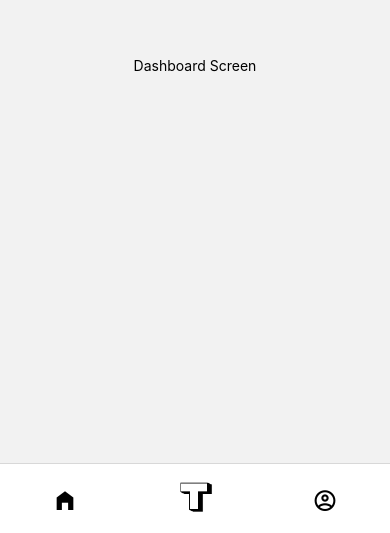
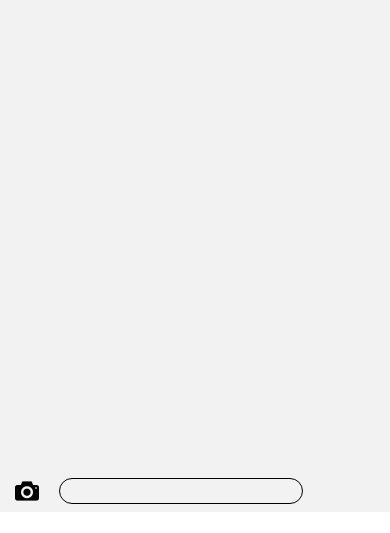
Before and after one commit to seenelm/train, a React Native app: screen /ChatScreen in a window 390 px wide. Shown: the part 332-865 px from the top of the page. After the commit the page ends 844 px from the top, so only its background shows below. Built offline with nearby package versions, Linux system fonts and the light colour scheme.

Commit message:
Refactored navigation

```diff
--- a/screens/Message.js
+++ b/components/Message.js
@@ -1,7 +1,6 @@
 import React from "react";
 import { View, Text, StyleSheet, Image, TouchableOpacity } from "react-native";
 import ProfilePic from "../assets/icons/profpic.png";
-import { SafeAreaView } from "react-native-safe-area-context";
 
 const Message = ({ name, content, onPress }) => {
   return (
--- a/navigation/AppNavigator.js
+++ b/navigation/AppNavigator.js
@@ -1,99 +1,16 @@
 import React from "react";
-import { createBottomTabNavigator } from "@react-navigation/bottom-tabs";
-import { Image, StyleSheet, View } from "react-native";
-import DashboardScreen from "../screens/DashboardScreen";
-import ChatList from "../screens/ChatList";
-import ProfileScreen from "../screens/ProfileScreen";
-import Chat from "../assets/icons/logo.png";
-import ChatFocus from "../assets/icons/logo-outline.png";
-import MaterialCommunityIcons from "react-native-vector-icons/MaterialCommunityIcons";
 import { NavigationContainer } from "@react-navigation/native";
 import { createStackNavigator } from "@react-navigation/stack";
-import ChatScreen from "../screens/ChatScreen";
+import MainNav from "./MainNav";
 
-const Tab = createBottomTabNavigator();
 const Stack = createStackNavigator();
-
-const ChatNav = () => {
-  return (
-    <View style={{ flex: 1 }}>
-      <Stack.Navigator>
-        <Stack.Screen name="ChatList" component={ChatList} />
-        <Stack.Screen name="ChatScreen" component={ChatScreen} />
-      </Stack.Navigator>
-    </View>
-  );
-};
 
 const AppNavigator = () => {
   return (
     <NavigationContainer>
-      <Tab.Navigator>
-        <Tab.Screen
-          name="Dash"
-          component={DashboardScreen}
-          options={{
-            tabBarLabel: "",
-            tabBarIcon: ({ color, size, focused }) => (
-              <MaterialCommunityIcons
-                name={focused ? "home-variant" : "home-variant-outline"}
-                size={size}
-                style={styles.image}
-              />
-            ),
-            headerShown: false,
-          }}
-        />
-        <Tab.Screen
-          name="Chat"
-          component={ChatNav}
-          options={{
-            tabBarLabel: "",
-            tabBarIcon: ({ focused }) => (
-              <View
-                style={{
-                  marginTop: 15,
-                  alignItems: "center",
-                  justifyContent: "center",
-                }}
-              >
-                <Image
-                  source={focused ? ChatFocus : Chat}
-                  style={{ width: 75, height: 75 }}
-                />
-              </View>
-            ),
-            headerShown: false,
-          }}
-        />
-        <Tab.Screen
-          name="Profile"
-          component={ProfileScreen}
-          options={{
-            tabBarLabel: "",
-            tabBarIcon: ({ color, size, focused }) => (
-              <MaterialCommunityIcons
-                name={focused ? "account-circle" : "account-circle-outline"}
-                style={styles.image}
-                size={size}
-              />
-            ),
-            headerShown: false,
-          }}
-        />
-      </Tab.Navigator>
+      <MainNav />
     </NavigationContainer>
   );
 };
 
-const styles = StyleSheet.create({
-  image: {
-    marginTop: 15,
-    marginBottom: -10,
-    color: "black",
-    justifyContent: "center",
-    alignItems: "center",
-  },
-});
-
 export default AppNavigator;
--- /dev/null
+++ b/navigation/BottomNav.js
@@ -0,0 +1,80 @@
+import React from "react";
+import { createBottomTabNavigator } from "@react-navigation/bottom-tabs";
+import { Image, StyleSheet, View } from "react-native";
+import DashboardScreen from "../screens/DashboardScreen";
+import ChatList from "../components/ChatList";
+import ProfileScreen from "../screens/ProfileScreen";
+import Chat from "../assets/icons/logo.png";
+import ChatFocus from "../assets/icons/logo-outline.png";
+import MaterialCommunityIcons from "react-native-vector-icons/MaterialCommunityIcons";
+
+const Tab = createBottomTabNavigator();
+
+export const BottomNav = () => {
+  return (
+    <Tab.Navigator>
+      <Tab.Screen
+        name="Dash"
+        component={DashboardScreen}
+        options={{
+          tabBarLabel: "",
+          tabBarIcon: ({ size, focused }) => (
+            <MaterialCommunityIcons
+              name={focused ? "home-variant" : "home-variant-outline"}
+              size={size}
+              style={styles.image}
+            />
+          ),
+          headerShown: false,
+        }}
+      />
+      <Tab.Screen
+        name="Chat"
+        component={ChatList}
+        options={{
+          tabBarLabel: "",
+          tabBarIcon: ({ focused }) => (
+            <View
+              style={{
+                marginTop: 15,
+                alignItems: "center",
+                justifyContent: "center",
+              }}
+            >
+              <Image
+                source={focused ? ChatFocus : Chat}
+                style={{ width: 75, height: 75 }}
+              />
+            </View>
+          ),
+          headerShown: false,
+        }}
+      />
+      <Tab.Screen
+        name="Profile"
+        component={ProfileScreen}
+        options={{
+          tabBarLabel: "",
+          tabBarIcon: ({ size, focused }) => (
+            <MaterialCommunityIcons
+              name={focused ? "account-circle" : "account-circle-outline"}
+              style={styles.image}
+              size={size}
+            />
+          ),
+          headerShown: false,
+        }}
+      />
+    </Tab.Navigator>
+  );
+};
+
+const styles = StyleSheet.create({
+  image: {
+    marginTop: 15,
+    marginBottom: -10,
+    color: "black",
+    justifyContent: "center",
+    alignItems: "center",
+  },
+});
--- /dev/null
+++ b/navigation/MainNav.js
@@ -0,0 +1,28 @@
+import React from "react";
+import { createStackNavigator } from "@react-navigation/stack";
+import { BottomNav } from "./BottomNav";
+import ChatScreen from "../screens/ChatScreen";
+import { View } from "react-native";
+
+const MainStack = createStackNavigator();
+
+const MainNav = () => {
+  return (
+    <View style={{ flex: 1 }}>
+      <MainStack.Navigator>
+        <MainStack.Screen
+          name="ChatList"
+          component={BottomNav}
+          options={{ headerShown: false }}
+        />
+        <MainStack.Screen
+          name="ChatScreen"
+          component={ChatScreen}
+          options={{ headerShown: false }}
+        />
+      </MainStack.Navigator>
+    </View>
+  );
+};
+
+export default MainNav;
--- a/screens/ChatScreen.js
+++ b/screens/ChatScreen.js
@@ -1,15 +1,23 @@
 import React from "react";
-import { View, Button, StyleSheet, TextInput } from "react-native";
+import {
+  View,
+  Button,
+  StyleSheet,
+  TextInput,
+  TouchableOpacity,
+} from "react-native";
 import { SafeAreaView } from "react-native-safe-area-context";
+import { Entypo } from "@expo/vector-icons";
 
 const ChatScreen = () => {
   return (
     <SafeAreaView style={styles.container}>
       <View style={styles.chatArea}></View>
       <View style={styles.input}>
-        <Button title="Image" style={styles.button} />
+        <TouchableOpacity>
+          <Entypo name="camera" color="black" size={24} style={styles.button} />
+        </TouchableOpacity>
         <TextInput style={styles.textInput} />
-        <Button title="Camera" style={styles.button} />
       </View>
     </SafeAreaView>
   );
@@ -36,6 +44,11 @@ const styles = StyleSheet.create({
   },
   textInput: {
     flex: 1,
+    borderWidth: 1,
+    borderRadius: 50,
+    borderColor: "black",
+    marginHorizontal: 15,
+    paddingHorizontal: 12,
   },
 });
 
```
Also changed, not shown: components/ChatList.js (renamed from screens/ChatList.js).
